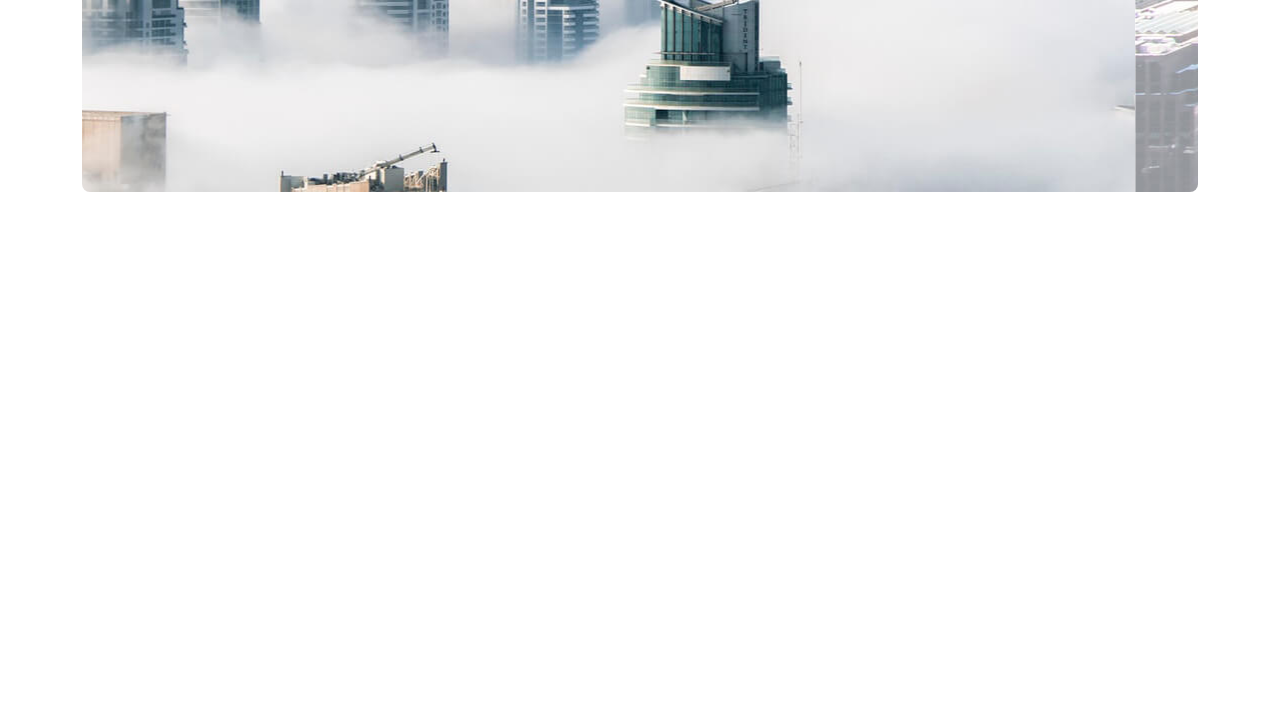
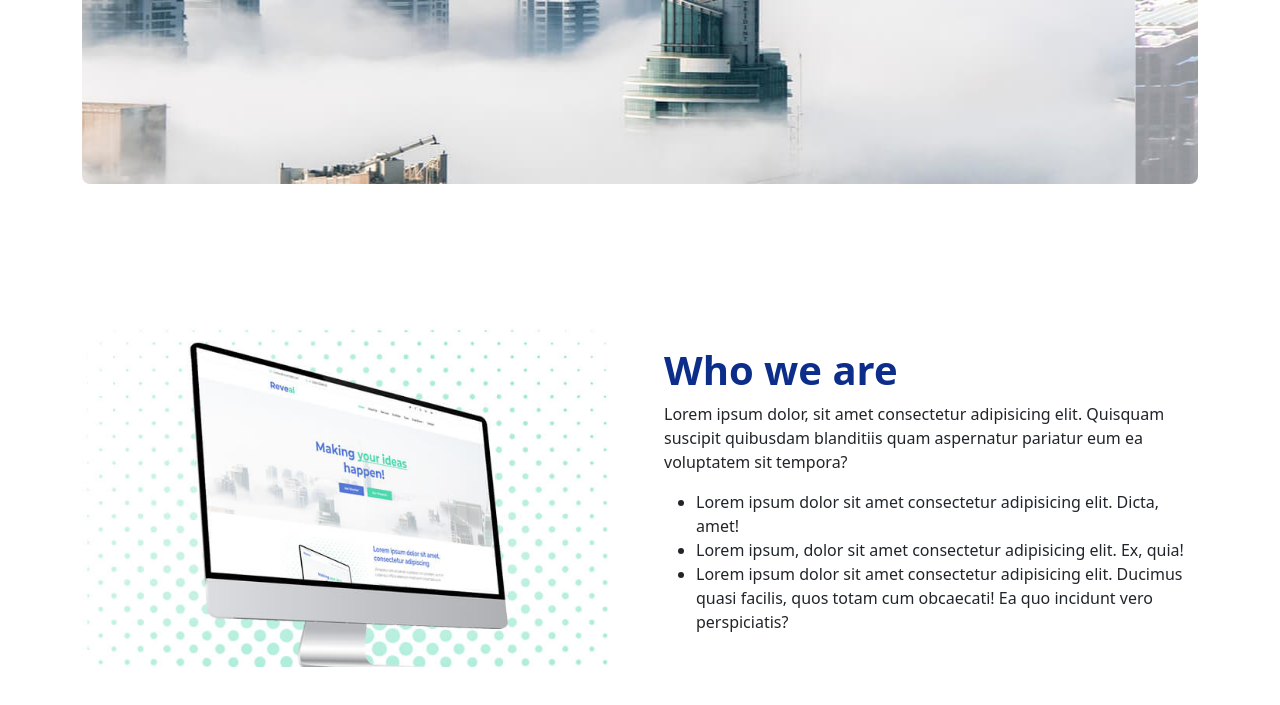
Before and after one commit to mahmud-bhuiyan/Responsive-landing-page-BS, a plain HTML site: page index.html in a window 1280 px wide. Shown: the part 723-1428 px from the top of the page. Before the commit the page ends 1011 px from the top, so only its background shows below. Drawn offline with nearby package versions, Linux system fonts and the light colour scheme.

Commit message:
headewho we are section added

```diff
--- a/index.html
+++ b/index.html
@@ -18,7 +18,7 @@
     <!-- header section start -->
     <header class="container">
       <!-- nav start -->
-      <nav class="navbar navbar-expand-lg bg-body-tertiary">
+      <nav class="navbar navbar-expand-lg bg-body-tertiary rounded-3">
         <div class="container-fluid">
           <h1 class="fw-bold display-4 web-text-primary" href="#">
             Rev<span class="web-text-secondary">el</span>
@@ -57,7 +57,7 @@
       </nav>
       <!-- nav end -->
       <!-- carousel start -->
-      <section class="mt-4 mb-5 pb-5">
+      <section class="mt-3 mb-5 pb-5">
         <div
           id="carouselExampleAutoplaying"
           class="carousel slide"
@@ -164,7 +164,46 @@
     </header>
     <!-- header section end -->
 
-
+    <!-- main section start -->
+    <main>
+      <!-- Who we are section start -->
+      <section class="container my-5 py-5">
+        <div class="row align-items-center g-5">
+          <div class="col-md-6">
+            <img
+              class="img-fluid w-100"
+              src="assets/image/about-img.jpg"
+              alt=""
+            />
+          </div>
+          <div class="col-md-6">
+            <h1 class="web-text-primary fw-bold">Who we are</h1>
+            <p>
+              Lorem ipsum dolor, sit amet consectetur adipisicing elit. Quisquam
+              suscipit quibusdam blanditiis quam aspernatur pariatur eum ea
+              voluptatem sit tempora?
+            </p>
+            <ul>
+              <li>
+                Lorem ipsum dolor sit amet consectetur adipisicing elit. Dicta,
+                amet!
+              </li>
+              <li>
+                Lorem ipsum, dolor sit amet consectetur adipisicing elit. Ex,
+                quia!
+              </li>
+              <li>
+                Lorem ipsum dolor sit amet consectetur adipisicing elit. Ducimus
+                quasi facilis, quos totam cum obcaecati! Ea quo incidunt vero
+                perspiciatis?
+              </li>
+            </ul>
+          </div>
+        </div>
+      </section>
+      <!-- Who we are section end -->
+    </main>
+    <!-- main section end -->
 
     <!-- bs js cdn -->
     <script src="https://cdn.jsdelivr.net/npm/bootstrap@5.3.0-alpha1/dist/js/bootstrap.bundle.min.js"></script>
```
